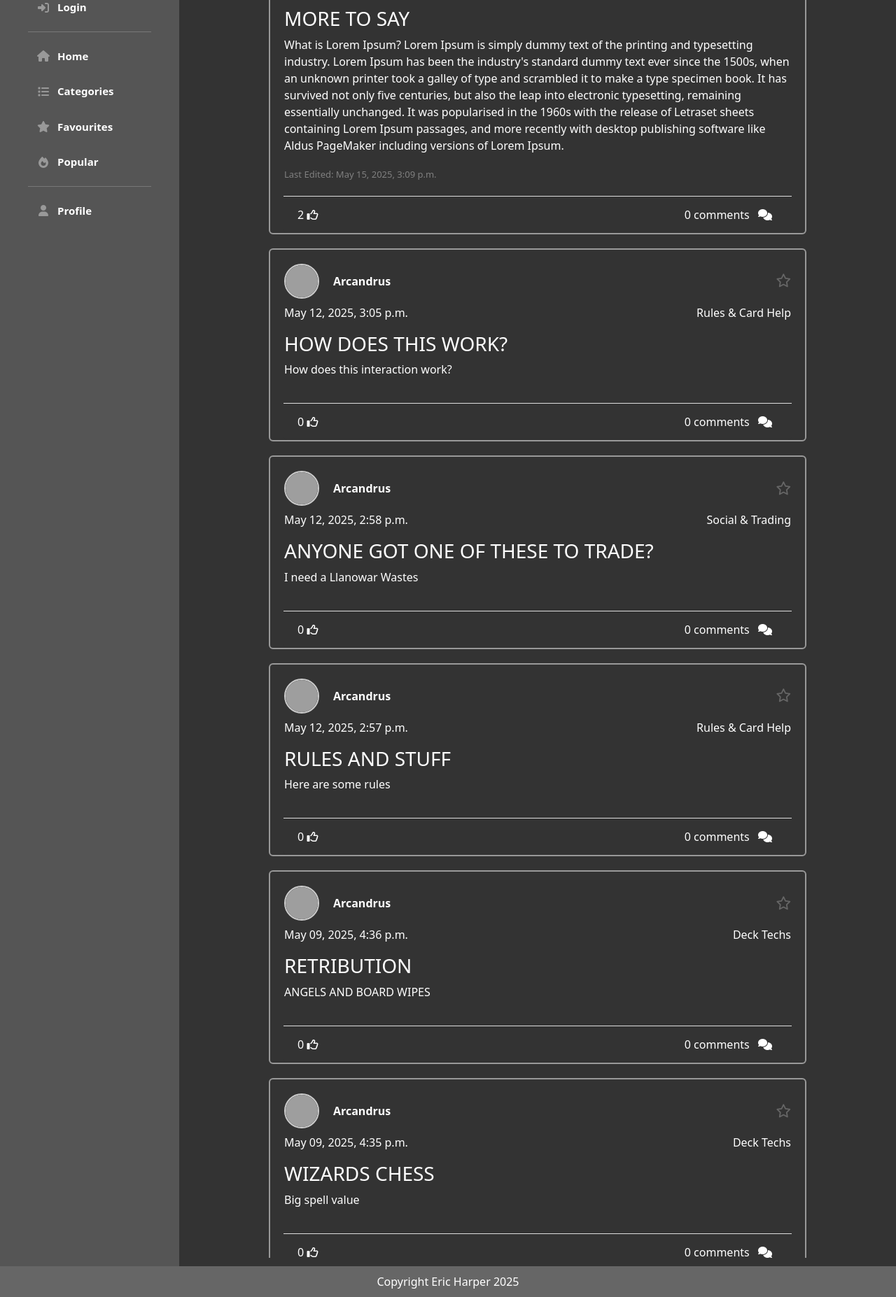
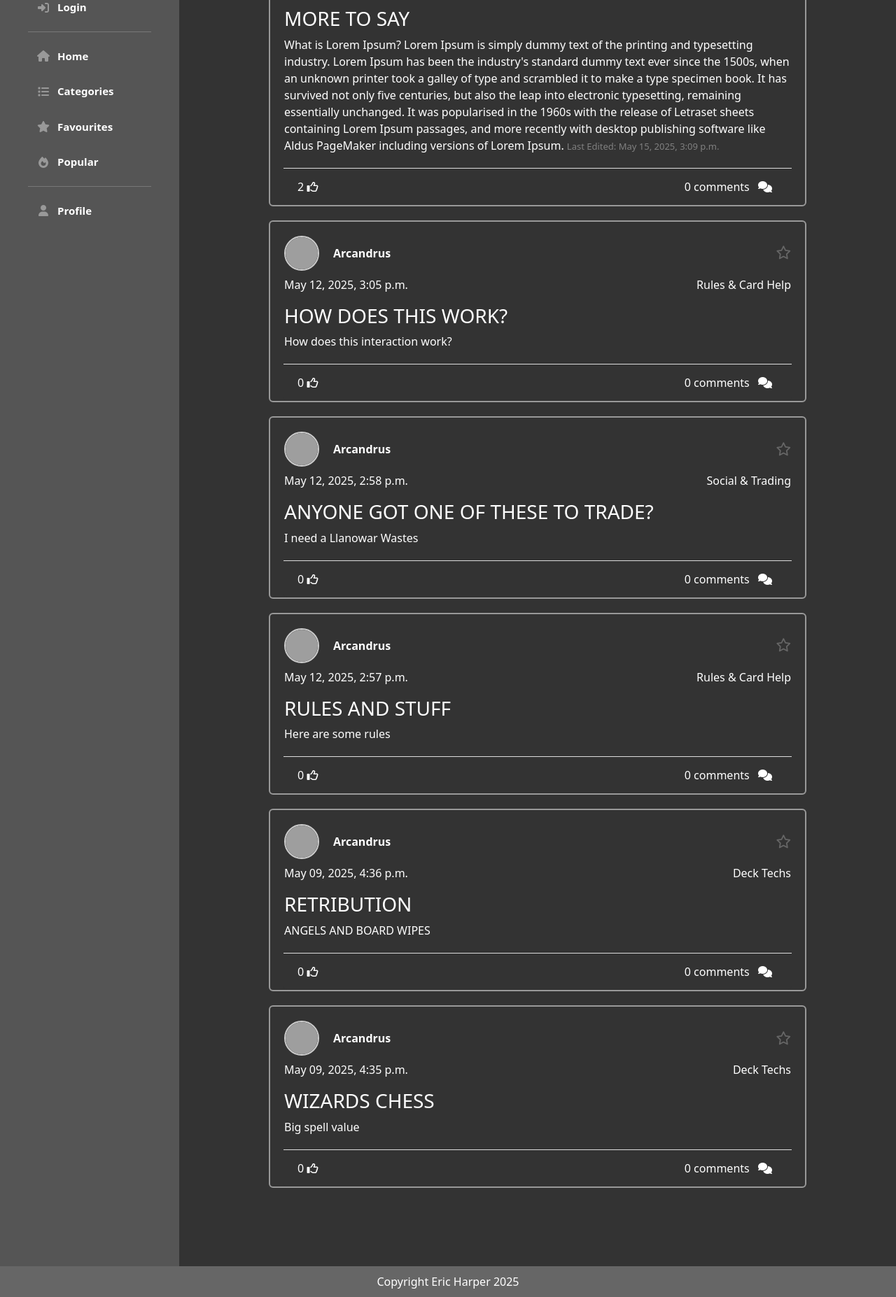
Before and after one commit to Arcandrus/mtg-forum, a Django app: page /posts/ in a window 1280 px wide. Shown: the part 258-2112 px from the top of the page at 70% size. Run offline with Django 5.2, Linux system fonts and the light colour scheme; data comes from the database, SQL or seed files in the repository; data that the repository does not hold is empty; some libraries are stand-ins or nearby versions; grey boxes are pictures that could not be loaded.

Commit message:
Small change to index.html

```diff
--- a/posts/templates/posts/index.html
+++ b/posts/templates/posts/index.html
@@ -47,10 +47,10 @@
                         </a>
                     </div>
 
-                    <p>{{ post.excerpt | safe }}</p>
+                    {{ post.excerpt | safe }}
 
                     {% if post.is_edited %}
-                    <small id="post-updated-on" style="color: gray; font-size: small;">
+                    <small id="post-updated-on-{{ post.slug }}" style="color: gray; font-size: small;">
                         Last Edited: {{ post.updated_on|date:"N j, Y, P" }}
                     </small>
                     {% endif %}
```
